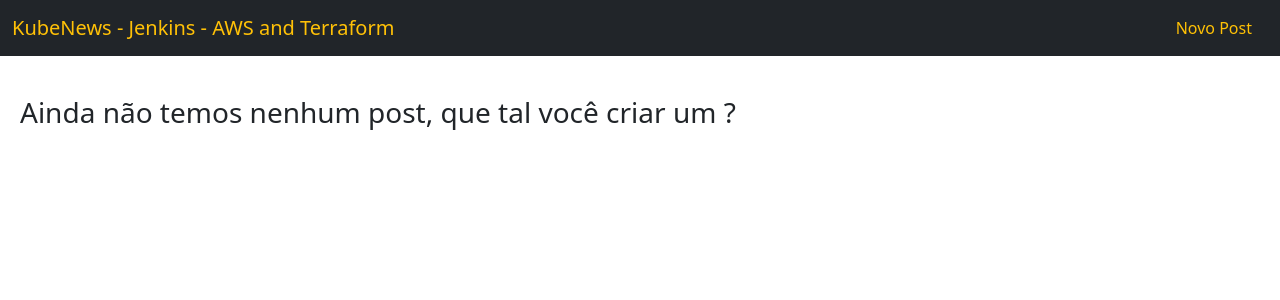
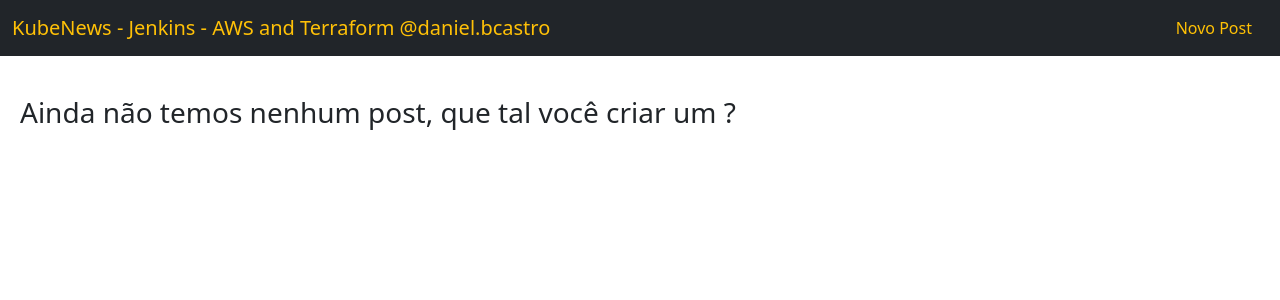
Before and after one commit to danbcs/cicd-devops-aws, a Node project: template src/views/index.ejs in a window 1280 px wide. Shown: the top 300 px of the page. Run offline with Node 20 templates, Linux system fonts and the light colour scheme; the template is opened without the code that fills it, so the values that code supplies are empty.

Commit message:
Ajustes applicação, validando integração continua

```diff
--- a/src/views/partial/nav-bar.ejs
+++ b/src/views/partial/nav-bar.ejs
@@ -2,7 +2,7 @@
         <div>
             <nav class="navbar navbar-expand-lg navbar-dark bg-dark">
                 <div class="container-fluid">
-                    <a class="navbar-brand text-warning" href="/">KubeNews - Jenkins - AWS and Terraform</a>
+                    <a class="navbar-brand text-warning" href="/">KubeNews - Jenkins - AWS and Terraform @daniel.bcastro</a>
                     <ul class="nav">
                         <li class="nav-item">
                           <a class="nav-link active" style="color: #ffc105;" aria-current="page" href="/post">Novo Post</a>
```
